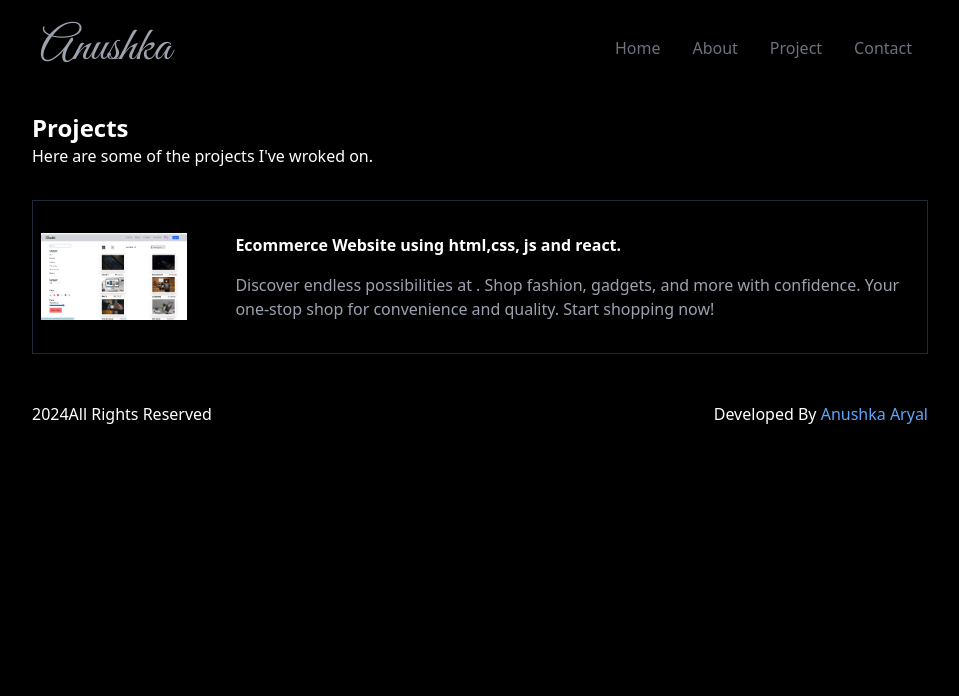
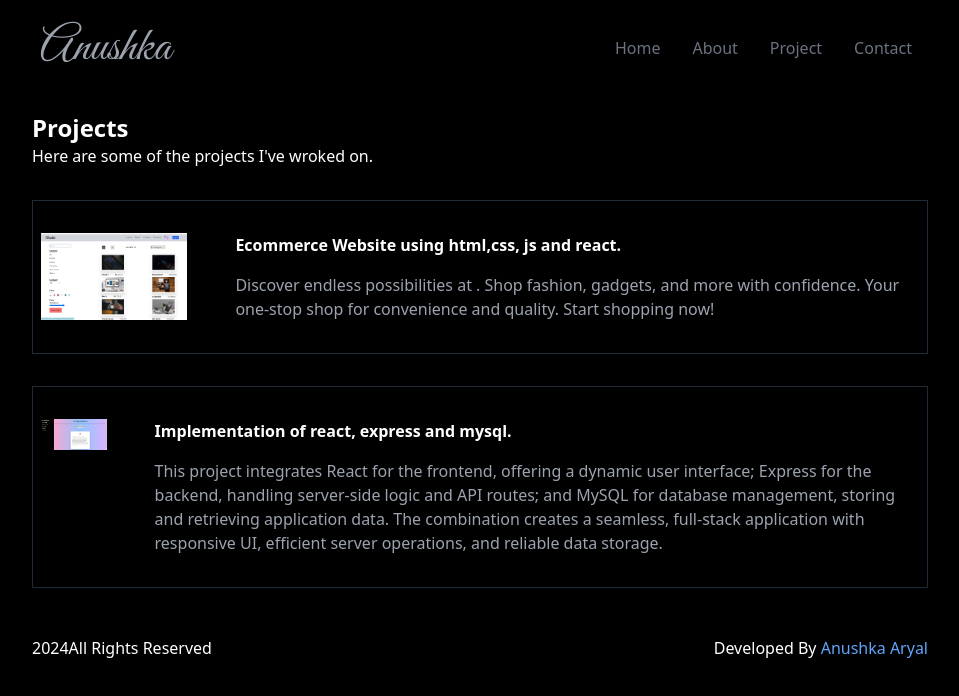
Before and after one commit to anushka712/portfolio_website, a React (Vite) app: page /project in a window 1280 px wide. Shown: the top 696 px of the page, without its empty margins (176-1135 px from the left). Built offline with nearby package versions, Linux system fonts and the light colour scheme.

Commit message:
updated project

```diff
--- a/src/Components/Project.jsx
+++ b/src/Components/Project.jsx
@@ -2,6 +2,7 @@ import React from "react";
 import { NavLink } from "react-router-dom";
 
 import ecom from '../assets/ecom.png';
+import crud from '../assets/crud.png'
 
 
 const Project = () => {
@@ -32,6 +33,25 @@ const Project = () => {
      </div>
 
 
+
+     <div className="flex flex-col lg:flex-row gap-12 py-8 my-8 border border-gray-800 hover:scale-105 duration-200">
+    <div>
+    <NavLink to='https://crud-alpha-flame.vercel.app'>
+      <img src={crud} alt="project-html"
+      className="pl-2 w-64"
+      />
+      </NavLink>
+    </div>
+
+    <div>
+      <NavLink to='https://crud-alpha-flame.vercel.app'>
+      <p className="pb-4 font-bold">Implementation of react, express and mysql.</p>
+      <p className="text-gray-400">This project integrates React for the frontend, offering a dynamic user interface; Express for the backend, handling server-side logic and API routes; and MySQL for database management, storing and retrieving application data. The combination creates a seamless, full-stack application with responsive UI, efficient server operations, and reliable data storage.
+</p>
+</NavLink>
+    </div>
+     </div>
+
     </div>
     </>
   );
```
Also changed, not shown: src/assets/crud.png (added).
